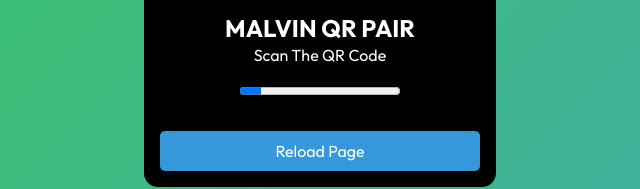
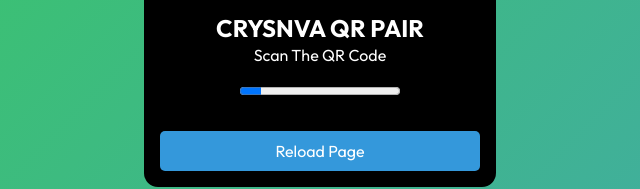
Before and after one commit to crysnovax/CRYSNOVA_AI-PAIR, a website: page qr.html in a window 1280 px wide. Shown: the part 476-665 px from the top of the page, 320-960 px from the left. Drawn offline with Linux system fonts and the light colour scheme.

Commit message:
Update title and heading in qr.html

```diff
--- a/qr.html
+++ b/qr.html
@@ -4,7 +4,7 @@
             crossorigin="anonymous"></script>
     <meta charset="UTF-8">
     <meta name="viewport" content="width=device-width, initial-scale=1.0">
-    <title> QR SCANER</title>
+    <title> CRYSNOVA QR SCANER</title>
     <link href="https://fonts.googleapis.com/css2?family=Outfit:wght@400;700&amp;display=swap" rel="stylesheet">
     <title>QR</title>
     <style>
@@ -164,7 +164,7 @@
             <img id="qr-image" src="/server" alt="QR CODE">
         </div>
         <div id="title-container">
-            <h2 id="main">MALVIN QR PAIR</h2>
+            <h2 id="main">CRYSNVA QR PAIR</h2>
             <p class="legend" id="legend">Scan The QR Code</p>
         </div>
         <div id="description-container">
```
